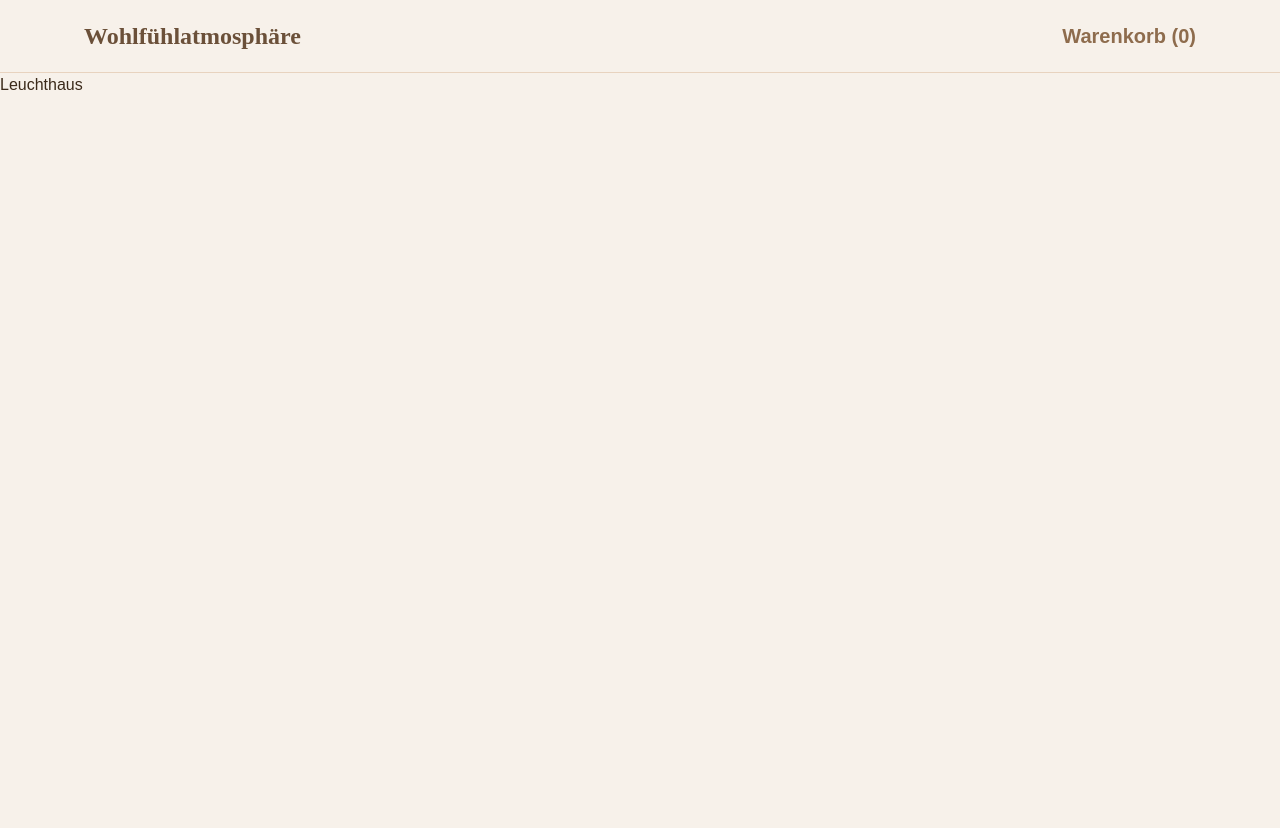
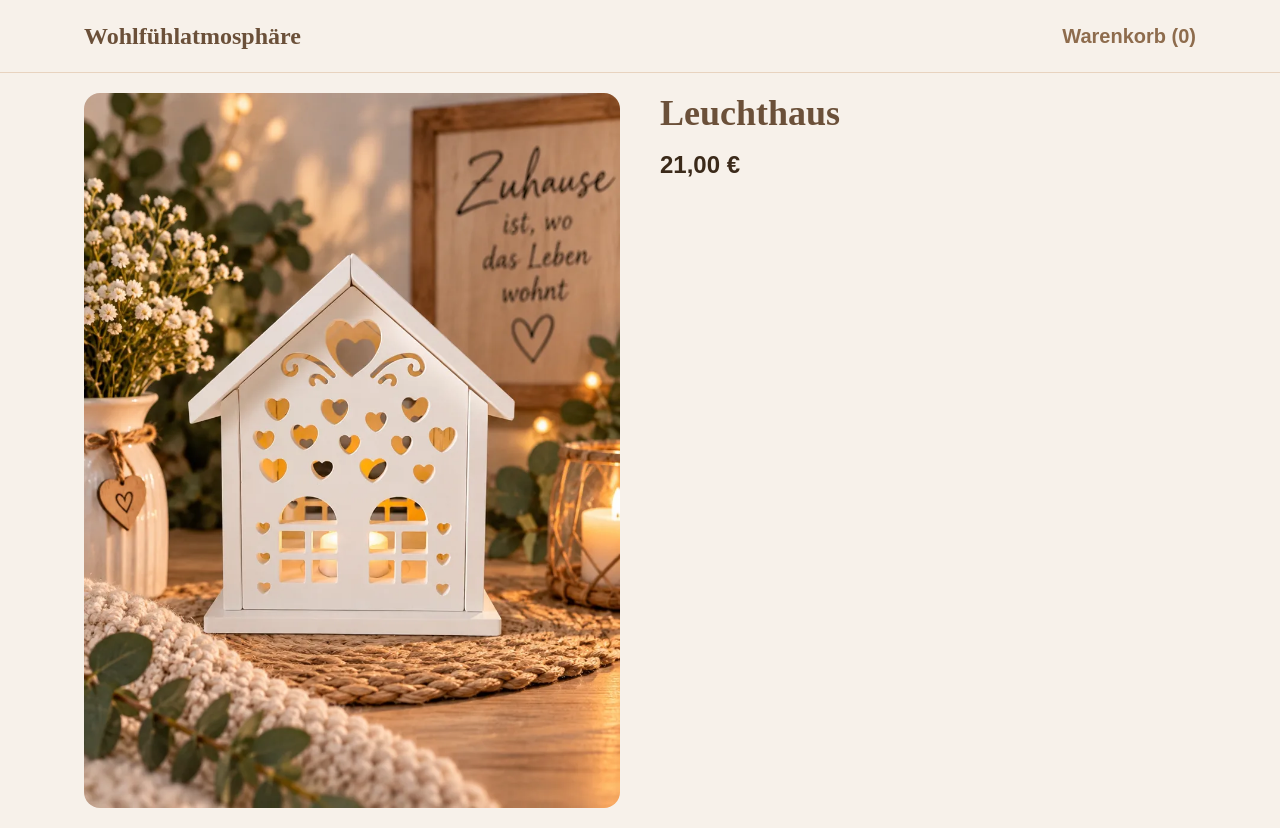
Before and after one commit to maximilianbese/E-Commerce-Shop, an Angular app in the folder client/: page /produkt/01 in a window 1280 px wide. Before the commit the page ends 800 px from the top, so only its background shows below. Built offline with nearby package versions, Linux system fonts and the light colour scheme.

Commit message:
feat: enhance product detail page layout and add currency formatting

```diff
--- a/client/src/app/features/shop/product-detail-page/product-detail-page.html
+++ b/client/src/app/features/shop/product-detail-page/product-detail-page.html
@@ -1 +1,13 @@
-<p>{{ product()?.name }}</p>
+<main class="p-5 max-w-6xl mx-auto">
+  @if (product(); as product) {
+    <div class="grid grid-cols-1 lg:grid-cols-2 gap-10">
+      <img [src]="product.imageUrl" [alt]="product.name" class="w-full rounded-2xl" />
+      <div class="flex flex-col gap-4">
+        <h1 class="text-4xl font-heading text-brand-dark font-semibold">{{ product.name }}</h1>
+        <p class="text-2xl font-bold">{{ product.price | currency: 'EUR' }}</p>
+      </div>
+    </div>
+  } @else {
+    <p>Produkt nicht gefunden.</p>
+  }
+</main>
--- a/client/src/app/features/shop/product-detail-page/product-detail-page.ts
+++ b/client/src/app/features/shop/product-detail-page/product-detail-page.ts
@@ -1,7 +1,8 @@
 import { Component, computed, input } from '@angular/core';
 import { PRODUCTS } from '../../../shared/data/products.data';
+import { CurrencyPipe } from '@angular/common';
 @Component({
-  imports: [],
+  imports: [CurrencyPipe],
   selector: 'app-product-detail-page',
   styleUrl: './product-detail-page.scss',
   templateUrl: './product-detail-page.html',
```
